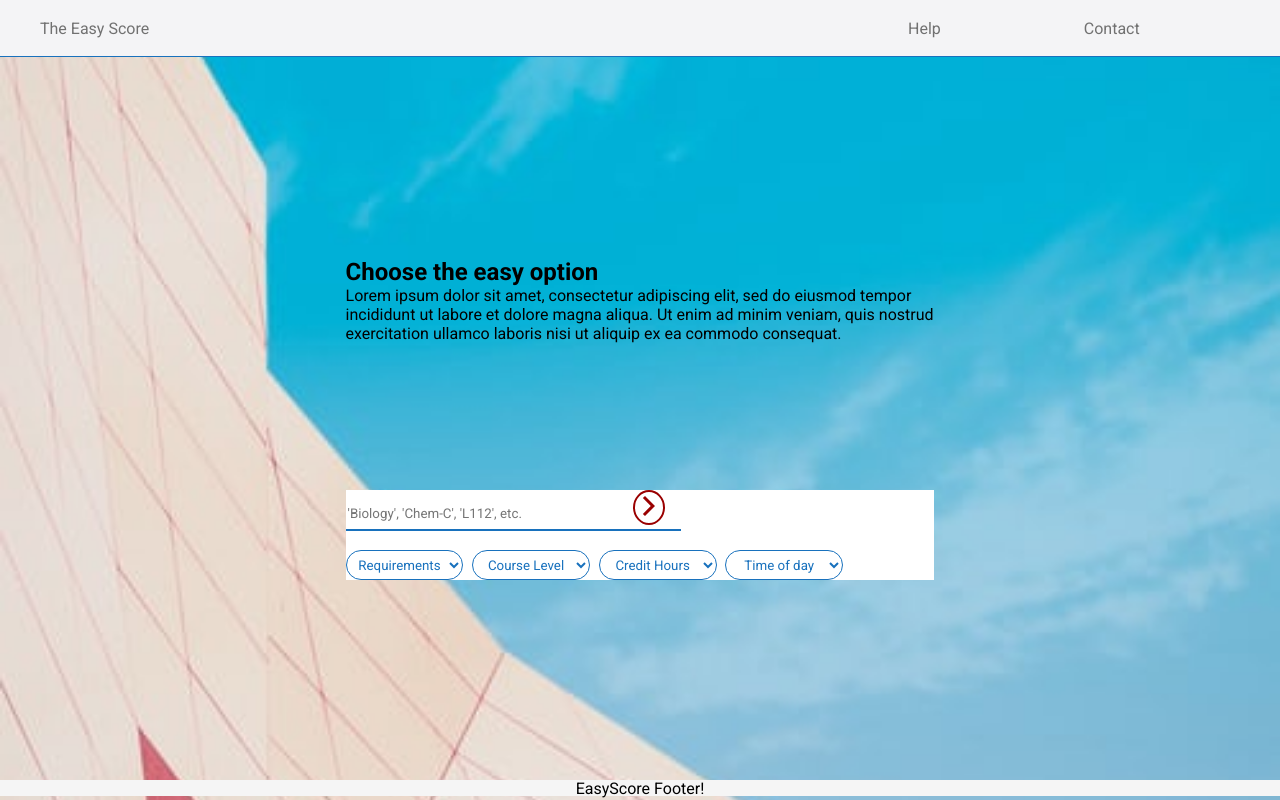
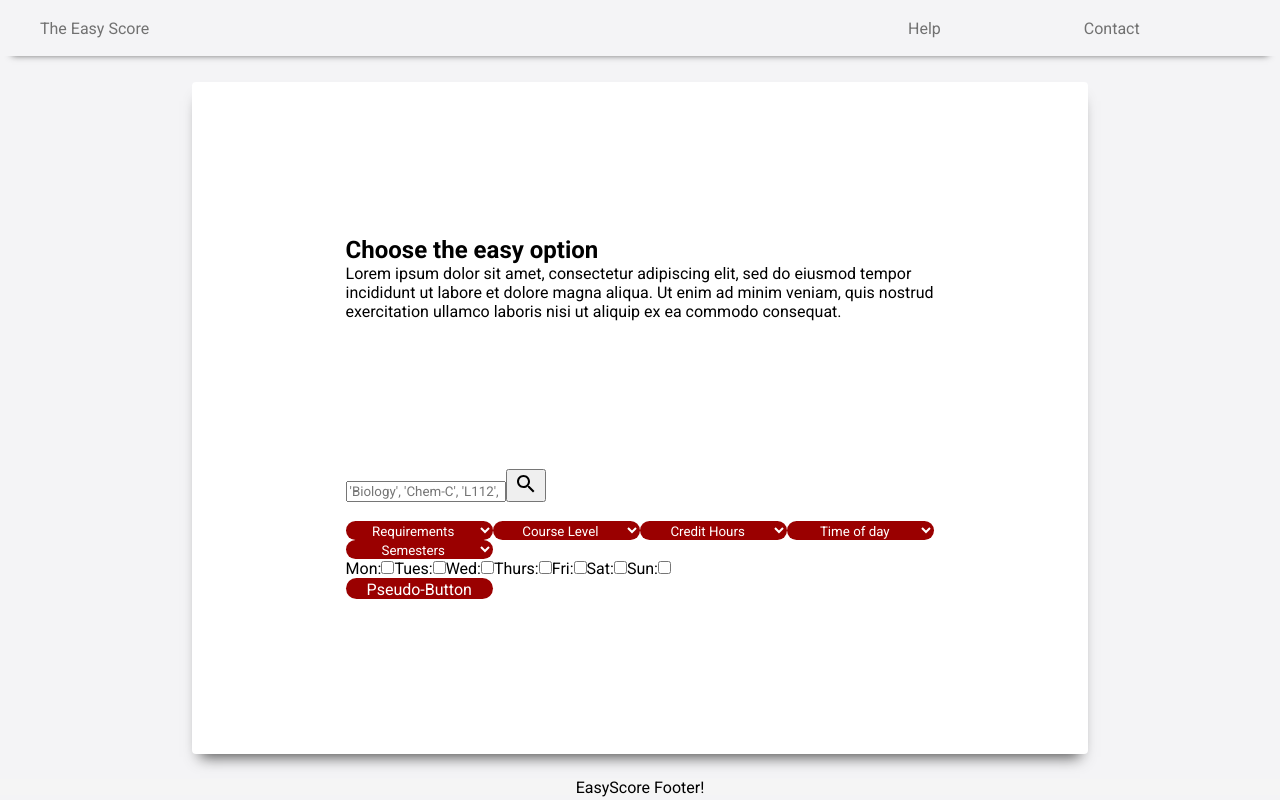
Before and after one commit to s-munro/easyscore, a React (Create React App) app in the folder the-easy-score/: page / in a window 1280 px wide. Built offline with nearby package versions, Linux system fonts and the light colour scheme.

Commit message:
Revert "Sheena p"

```diff
--- a/the-easy-score/src/App.css
+++ b/the-easy-score/src/App.css
@@ -5,12 +5,9 @@
 }
 
 body {
-  background-image: url("../src/homebackground.jfif");
-  background-repeat: no-repeat;
-  background-size: cover;
-  background-position: center;
+  background-color: #f4f4f6;
+}
 
-}
 /***************** NAVBAR 1 *********************/
 nav a {
   text-decoration: none;
@@ -18,11 +15,11 @@ nav a {
 }
 .nav-bar {
   display: flex;
-  border-bottom: 1px solid #1871BD;
   background-color: #f4f4f6;
   align-items: center;
   height: 7vh;
   width: 100%;
+  box-shadow: 0px 11px 7px -12px #4e4e4e;
 }
 
 .nav-ul {
@@ -37,7 +34,7 @@ nav a {
 
 .logoContainer {
   width: 40%;
-  margin-right: 35%;
+  margin-right: 45%;
 }
 
 .homeNavLinks {
--- a/the-easy-score/src/screens/home/components/SearchForm.js
+++ b/the-easy-score/src/screens/home/components/SearchForm.js
@@ -1,7 +1,6 @@
 import React, { useState } from "react";
 import { connect } from "react-redux";
-import { fetchResults, changeUrl } from "../../../actions/index";
-import ArrowForwardIosIcon from "@material-ui/icons/ArrowForwardIos";
+import { changeUrl } from "../../../actions/index";
 import SearchIcon from "@material-ui/icons/Search";
 
 import Popup from "./Popup";
@@ -50,8 +49,7 @@ const SearchForm = ({ push, changeUrl, searchUrl }) => {
         <div className="homeSrchInput">
           <label>
             <input
-              className="homeInputBox"
-              type=" text"
+              type="text"
               name="keyword"
               placeholder="'Biology', 'Chem-C', 'L112', etc."
               value={urlValues.keyword}
@@ -59,16 +57,16 @@ const SearchForm = ({ push, changeUrl, searchUrl }) => {
             />
           </label>
           <button className="homeSrchBtn">
-            <ArrowForwardIosIcon />
-            {/* <p className="buttonSymbol">></p> */}
+            <SearchIcon />
           </button>
         </div>
         <br></br>
-        <div className="homeFilterBtnContainer">
-        <select className="homeFilterDisplay" name="requirement" onChange={handleChange}>
-          <option value="">
-            Requirements
-          </option>
+        <select
+          className="homeFilterDisplay"
+          name="requirement"
+          onChange={handleChange}
+        >
+          <option value="">Requirements</option>
           <option value={0}>A&H credit</option>
           <option value={1}>Diversity in U.S. Credit</option>
           <option value={6}>English Composition</option>
@@ -81,7 +79,11 @@ const SearchForm = ({ push, changeUrl, searchUrl }) => {
           <option value="0GENEDMM">World Language Class</option>
         </select>
 
-        <select className="homeFilterDisplay fBtn2" name="level" onChange={handleChange}>
+        <select
+          className="homeFilterDisplay"
+          name="level"
+          onChange={handleChange}
+        >
           <option value="">Course Level</option>
           <option value={12}>100–299</option>
           <option value={8}>300–399</option>
@@ -90,7 +92,11 @@ const SearchForm = ({ push, changeUrl, searchUrl }) => {
           <option value={13}>Honors Level Courses</option>
         </select>
 
-        <select className="homeFilterDisplay fBtn2" name="credit" onChange={handleChange}>
+        <select
+          className="homeFilterDisplay"
+          name="credit"
+          onChange={handleChange}
+        >
           <option value="">Credit Hours</option>
           <option value={1}>1</option>
           <option value={2}>2</option>
@@ -101,22 +107,28 @@ const SearchForm = ({ push, changeUrl, searchUrl }) => {
           <option value={7}>7+</option>
         </select>
 
-        <select className="homeFilterDisplay fBtn2" name="timing" onChange={handleChange}>
+        <select
+          className="homeFilterDisplay"
+          name="timing"
+          onChange={handleChange}
+        >
           <option value="">Time of day</option>
           <option value={1}>Morning (7:00 a.m.–10:59 a.m.)</option>
           <option value={2}>Afternoon (11 a.m.–4:59 p.m.)</option>
           <option value={3}>Evening (5 p.m.–11:59 p.m.)</option>
         </select>
 
-
-        {/* <select className="homeFilterDisplay" name="next_sem" onChange={handleChange}>
-
+        <select
+          className="homeFilterDisplay"
+          name="next_sem"
+          onChange={handleChange}
+        >
           <option value="">Semesters</option>
           <option value={0}>Previous</option>
           <option value={1}>Upcoming</option>
-        </select> */}
+        </select>
 
-        {/* <div>
+        <div>
           <label>
             Mon:
             <input
@@ -195,8 +207,7 @@ const SearchForm = ({ push, changeUrl, searchUrl }) => {
             subTitle={"subTitle"}
             onExit={handleClosePopup}
           />
-        )} */}
-        </div>
+        )}
       </form>
     </div>
   );
--- a/the-easy-score/src/screens/home/home.css
+++ b/the-easy-score/src/screens/home/home.css
@@ -4,6 +4,8 @@
   padding-right: 12%;
   padding-left: 12%;
   border-radius: 4px;
+  background-color: #ffffff;
+  box-shadow: 0px 11px 14px -8px #4e4e4e;
 }
 
 .home-form-container {
@@ -16,54 +18,17 @@
 }
 
 /*********  MENU DISPLAY BUTTON ************/
-
-.homeSrchInput {
-  border-bottom: 2px solid #1871BD;
-  width: 57%;
-}
-
-.homeInputBox {
-  border: none;
-  color: #9a0000;
-  margin-bottom: 2%;
-  margin-right:8%;
-  width: 75%;
-}
-
-.homeSrchBtn {
-  background: transparent;
-  border: 2px solid #9a0000;
-  padding: 2px;
-  color: #9a0000;
-  border-radius: 100%;
-  margin-left: 5px;
-  height: 80%;
-}
-
-.buttonSymbol {
-  font-family: 'Redressed', Arial, Helvetica, sans-serif;
-  color: #9a0000;
-}
-
-.homeFilterBtnContainer {
-  border: none;
-
-}
-
 .homeFilterDisplay {
   text-align: center;
   align-content: center;
-  background: transparent;
-  color:  #1871BD;
+  background-color: #9a0000;
+  color: #ffffff;
   border-radius: 500px;
-  border: 1px solid  #1871BD;
+  border: none;
   padding-top: 2px;
-  padding-left: 2px;
-  width: 20%;
-  height: 30px;
-  margin-right: 1.5%;
+  width: 25%;
+  height: 20%;
 }
-
 
 .pseudo-button {
   /* background-color: rgb(189, 189, 189); */
```
Also changed, not shown: the-easy-score/src/homebackground.jfif (deleted).
